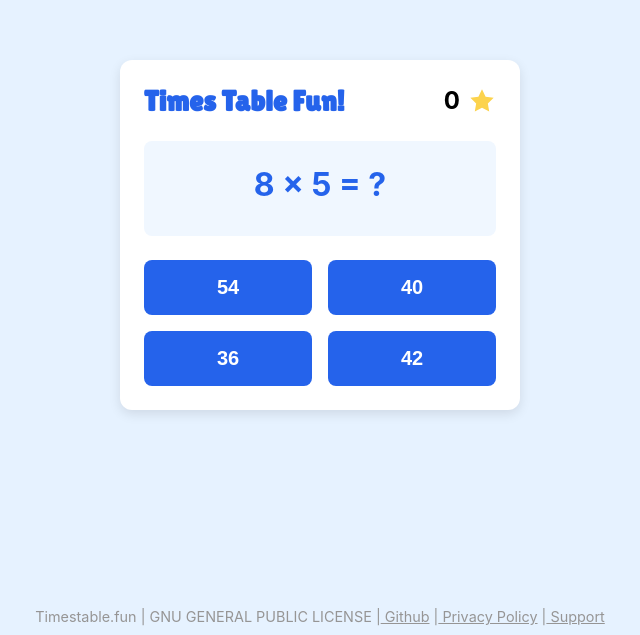
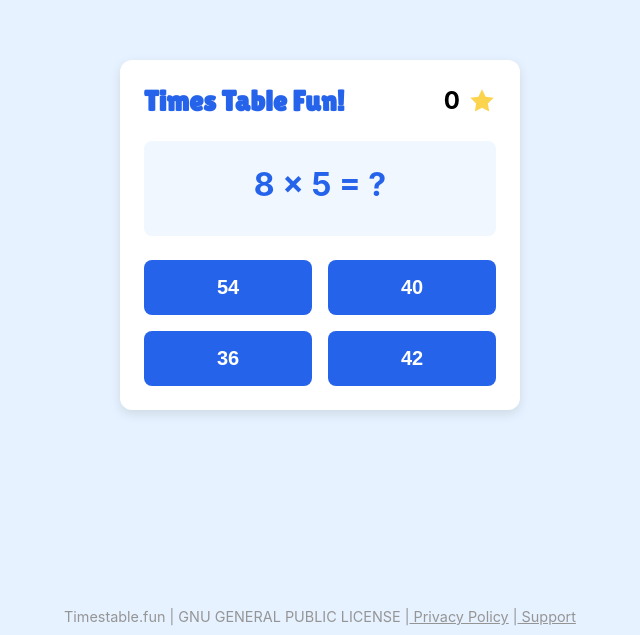
Before and after one commit to givp/times-table-app, a React (Create React App) app: page / in a window 1280 px wide. Shown: the part 165-800 px from the top of the page, without its empty margins (320-960 px from the left). Built offline with nearby package versions, Linux system fonts and the light colour scheme.

Commit message:
Updating footer

```diff
--- a/src/Footer.js
+++ b/src/Footer.js
@@ -8,7 +8,6 @@ function Footer() {
     <footer className="footer">
       <p>
         Timestable.fun | GNU GENERAL PUBLIC LICENSE |
-        <a href="https://github.com/givp/times-table-app" target="_blank" rel="noreferrer"> Github</a> |
         <Link to="/privacy"> Privacy Policy</Link> |
         <Link to="/support"> Support</Link>
       </p>
```
